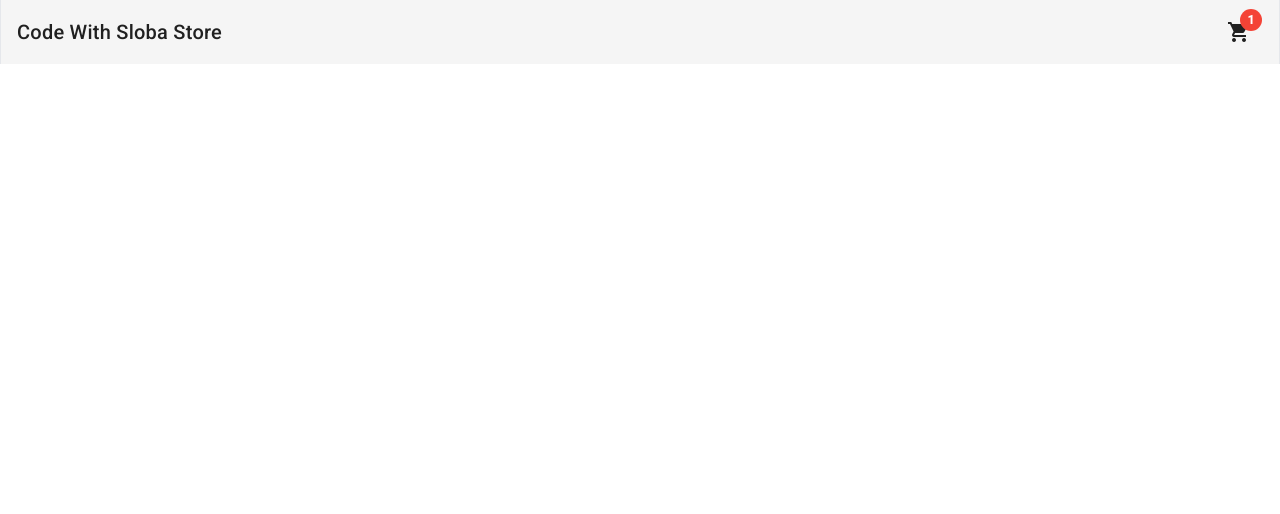
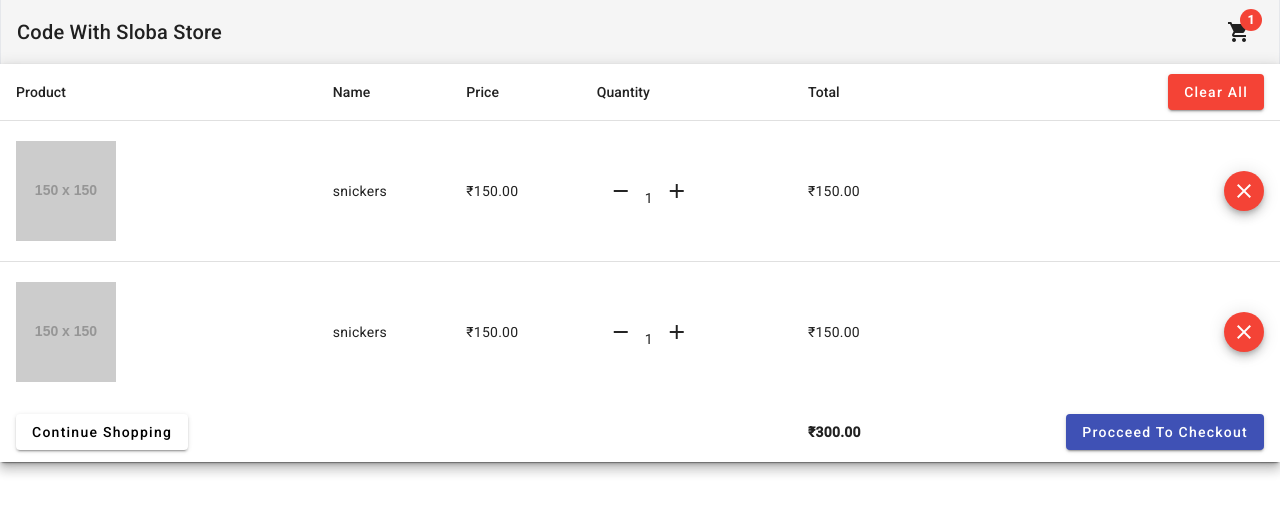
Before and after one commit to mohammedshafinc/WEBSTORE, an Angular app: page /cart in a window 1280 px wide. Shown: the top 514 px of the page. Built offline with nearby package versions, Linux system fonts and the light colour scheme.

Commit message:
create services and create cart and designed

```diff
--- a/src/app/pages/cart/cart.component.html
+++ b/src/app/pages/cart/cart.component.html
@@ -0,0 +1,104 @@
+<mat-card class="max-w-7xl mx-auto" *ngIf="cart.items.length">
+    <table mat-table [dataSource]="dataSource" class="mat-elevation-z8 w-full">
+
+
+        <ng-container matColumnDef="product">
+
+            <th mat-header-cell *matHeaderCellDef>Product </th>
+            <td mat-cell *matCellDef="let element">
+                <img src="{{element.product}}" alt="product" class="w-[100px] my-5 ">
+            </td>
+
+            <td mat-footer-cell *matFooterCellDef>
+
+                <button mat-raised-button routerLink="/home">Continue Shopping</button>
+
+            </td>
+
+        </ng-container>
+
+        <ng-container matColumnDef="name">
+
+            <th mat-header-cell *matHeaderCellDef>Name </th>
+            <td mat-cell *matCellDef="let element">
+             <span class="truncate  max-w-xs  block"> {{element.name}} </span>
+            </td>
+
+            <td mat-footer-cell *matFooterCellDef> </td>
+        </ng-container>
+
+        <ng-container matColumnDef="price">
+
+            <th mat-header-cell *matHeaderCellDef>Price </th>
+            <td mat-cell *matCellDef="let element">
+             {{element.price | currency :'₹'}}
+            </td>
+
+            <td mat-footer-cell *matFooterCellDef> </td>
+        </ng-container>
+
+        <ng-container matColumnDef="quantity">
+
+            <th mat-header-cell *matHeaderCellDef>Quantity </th>
+            <td mat-cell *matCellDef="let element">
+                <button mat-icon-button >
+                    <mat-icon >remove</mat-icon>
+
+                </button>
+                <span >{{element.quantity }}</span>
+                <button mat-icon-button>
+                    <mat-icon>add</mat-icon>
+
+                </button>
+            </td>
+
+            <td mat-footer-cell *matFooterCellDef> </td>
+        </ng-container>
+
+
+        <ng-container matColumnDef="total">
+
+            <th mat-header-cell *matHeaderCellDef>Total </th>
+            <td mat-cell *matCellDef="let element">
+             {{(element.quantity * element.price) | currency :'₹' }}
+            </td>
+
+            <td mat-footer-cell *matFooterCellDef>
+                <span class="font-bold py-5 block">
+                    {{getTotal(cart.items) | currency: '₹'}}
+                </span>
+                 </td>
+        </ng-container>
+
+        <ng-container matColumnDef="action">
+
+            <th mat-header-cell *matHeaderCellDef>
+                <button mat-raised-button color="warn" class="float-right"> Clear All</button>
+             </th>
+            <td mat-cell *matCellDef="let element">
+                <button mat-mini-fab color="warn" class="float-right">
+                    <mat-icon>close</mat-icon>
+                </button>
+
+            </td>
+
+            <td mat-footer-cell *matFooterCellDef>
+                 <button mat-raised-button color="primary" class="float-right">Procceed To Checkout</button>
+
+                 </td>
+        </ng-container>
+
+
+        <tr mat-header-row  *matHeaderRowDef="displayedColumns"></tr>
+        <tr mat-row *matRowDef="let row; columns:displayedColumns"></tr>
+        <tr mat-footer-row *matFooterRowDef="displayedColumns"></tr>
+
+    </table>
+
+</mat-card>
+<mat-card *ngIf="!cart.items.length">
+ <p>
+    Your Cart is Empty
+    <button mat-raised-button routerLink="/home">Start Shopping</button>
+ </p>
+</mat-card>
--- a/src/app/pages/cart/cart.component.ts
+++ b/src/app/pages/cart/cart.component.ts
@@ -1,18 +1,53 @@
 import { Component, OnInit } from '@angular/core';
-import { Cart } from 'src/app/models/cart.model';
+import { Cart, CartItem } from 'src/app/models/cart.model';
 
 @Component({
   selector: 'app-cart',
   templateUrl:'./cart.component.html'
 })
 export class CartComponent  implements OnInit{
-  cart: Cart = { items: []}
+  cart: Cart = { items: [{
+    product :'https://via.placeholder.com/150',
+    name : 'snickers',
+    price:150,
+    quantity:1,
+    id: 1
+
+  },
+  {
+    product :'https://via.placeholder.com/150',
+    name : 'snickers',
+    price:150,
+    quantity:1,
+    id: 1
+
+  }
+]};
+
+  dataSource: Array<CartItem> = [];
+  displayedColumns: Array <string> = [
+    'product',
+    'name',
+    'price',
+    'quantity',
+    'total',
+    'action'
+  ]
 
   constructor (){}
 
 
   ngOnInit(): void {
 
+    this.dataSource = this.cart.items;
+
+  }
+
+
+  getTotal(items : Array<CartItem>) : number{
+
+   return items.map((item) => item.price * item.quantity).reduce((prev , current) => prev + current, 0)
+
   }
 
 }
--- a/src/app/pages/home/components/product-box/product-box.component.html
+++ b/src/app/pages/home/components/product-box/product-box.component.html
@@ -10,7 +10,7 @@
             </div>
             <div class="flex justify-between">
                 <span class="text-red-400">{{'1500' | currency:'₹'}}</span>
-                <button>
+                <button (click)="onAddToCart()">
                     <mat-icon class="text-gray-500">shopping_cart</mat-icon>
                 </button>
 
--- a/src/app/pages/home/components/product-box/product-box.component.ts
+++ b/src/app/pages/home/components/product-box/product-box.component.ts
@@ -1,4 +1,5 @@
-import { Component, Input, OnInit } from '@angular/core';
+import { Component, EventEmitter, Input, OnInit, Output } from '@angular/core';
+import { product } from 'src/app/models/product.model';
 
 @Component({
   selector: 'app-product-box',
@@ -7,12 +8,36 @@
 export class ProductBoxComponent  implements OnInit{
 
   @Input() fullwidthmode = false;
-h: any;
-px: any;
+
+  product : product | undefined = {
+    id :1,
+    title:'snickers',
+    price:150,
+    category:'shoes',
+    description:'Description',
+    image:'https://via.placeholder.com/150',
+
+  }
+
+  @Output() addToCart = new EventEmitter();
+
+  constructor () {}
+
+
+
 
 
   ngOnInit(): void {
 
   }
 
+
+  onAddToCart() : void{
+
+
+    this.addToCart.emit(this.product);
+
+
+  }
+
 }
--- a/src/app/pages/home/home.component.html
+++ b/src/app/pages/home/home.component.html
@@ -10,7 +10,9 @@
        <mat-grid-list gutterSize="16" [cols]="cols" [rowHeight]="rowHeight">
 
         <mat-grid-tile>
-            <app-product-box class="w-full" [fullwidthmode]="cols ===1"></app-product-box>
+            <!-- (addToCart)="onAddToCart($event)" -->
+            <app-product-box
+             class="w-full" [fullwidthmode]="cols ===1"></app-product-box>
         </mat-grid-tile>
 
        </mat-grid-list>
--- a/src/app/pages/home/home.component.ts
+++ b/src/app/pages/home/home.component.ts
@@ -31,4 +31,10 @@
 
   }
 
+  onAddToCart() :void{
+
+
+
+  }
+
 }
```
Also changed, not shown: src/app/models/product.model.ts (added, +9 -0 lines), src/app/services/cart.service.ts (added, +9 -0 lines), tailwind.config.js (+7 -2 lines).
